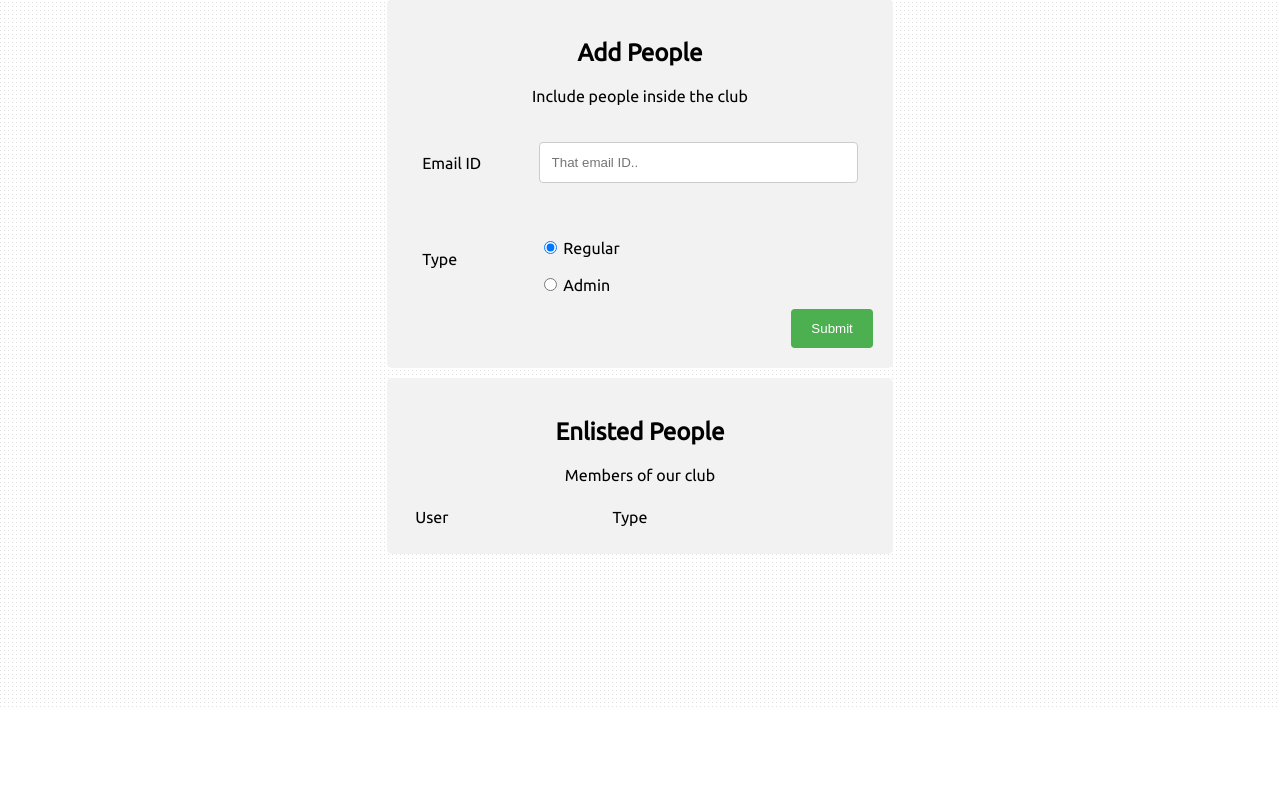
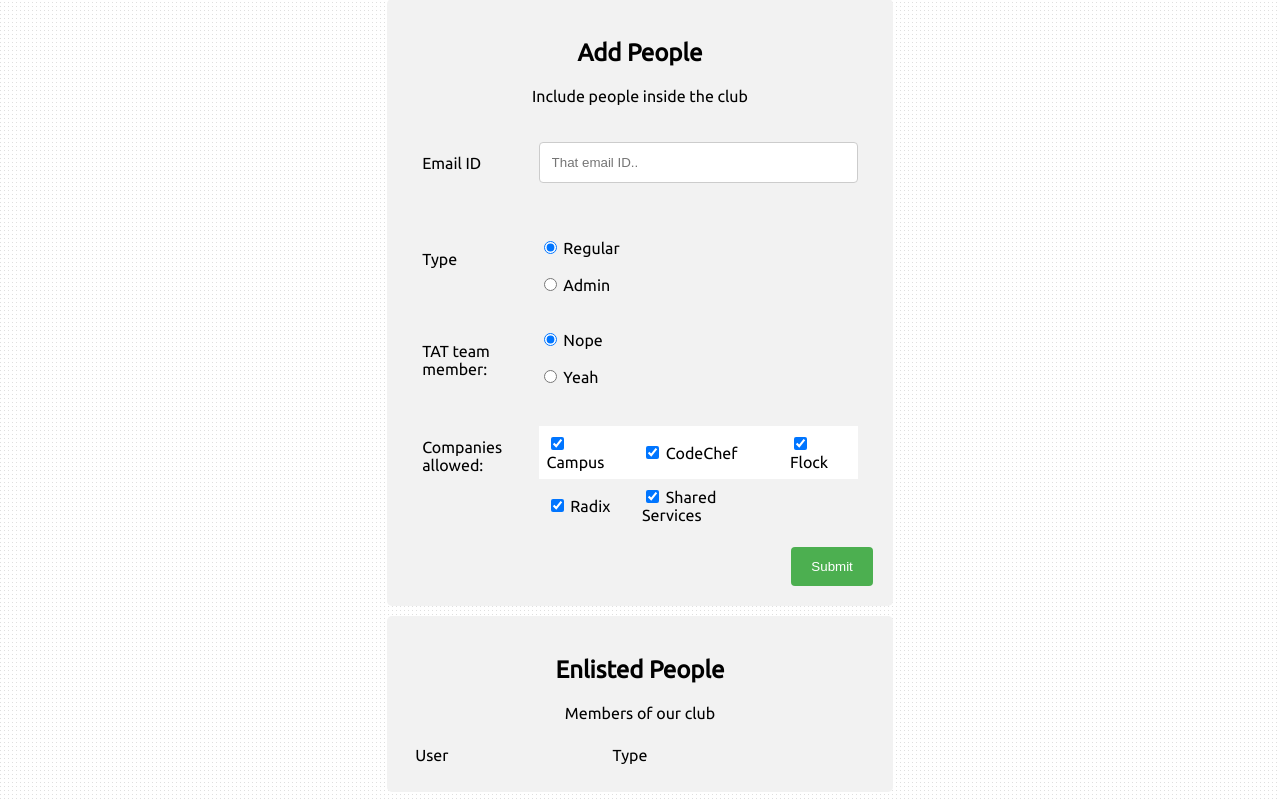
Before and after one commit to 0pankajkumar/secondDash, a Flask app: template templates/modifyUser.html in a window 1280 px wide. Shown: the part 90-892 px from the top of the page. Before the commit the page ends 797 px from the top, so only its background shows below. Run offline with Flask 2, Linux system fonts and the light colour scheme; the template is opened without the code that fills it, so the values that code supplies are empty; parts of the project's set-up code (start-up, migrations or seed data) failed here and were passed over; some libraries are stand-ins or nearby versions.

Commit message:
added modifyUsers support for company choices & TAT team status in frontend

```diff
--- a/templates/modifyUser.html
+++ b/templates/modifyUser.html
@@ -143,6 +143,44 @@
                     <input type="radio" name="typeOfUser" value="Admin"> Admin<br>
                 </div>
             </div>
+
+            <div class="row">
+                <div class="col-25">
+                    <label for="Type">TAT team member:</label>
+                </div>
+                <div class="col-75">
+                    <input type="radio" name="tatmember" value="Nope" checked="checked"> Nope<br><br>
+                    <input type="radio" name="tatmember" value="Yeah"> Yeah<br>
+                </div>
+            </div>
+
+            <div class="row">
+                <div class="col-25">
+                    <label for="Type">Companies allowed:</label>
+                </div>
+                <div class="col-75">
+                    <table style="border: 0px solid black">
+                        <tr>
+
+                        </tr>
+                        <tr>
+                            <td><input type="checkbox" name="companiesToBeAllowed" value="Campus" checked> Campus</td>
+                            <td><input type="checkbox" name="companiesToBeAllowed" value="Codechef" checked> CodeChef
+                            </td>
+                            <td><input type="checkbox" name="companiesToBeAllowed" value="Flock" checked> Flock</td>
+                        </tr>
+                        <tr>
+                            <td><input type="checkbox" name="companiesToBeAllowed" value="Radix" checked> Radix</td>
+                            <td><input type="checkbox" name="companiesToBeAllowed" value="Shared Services" checked>
+                                Shared Services</td>
+                        </tr>
+
+                    </table>
+
+
+                </div>
+            </div>
+
             <div class="row">
                 <input type="submit" value="Submit">
             </div>
```
